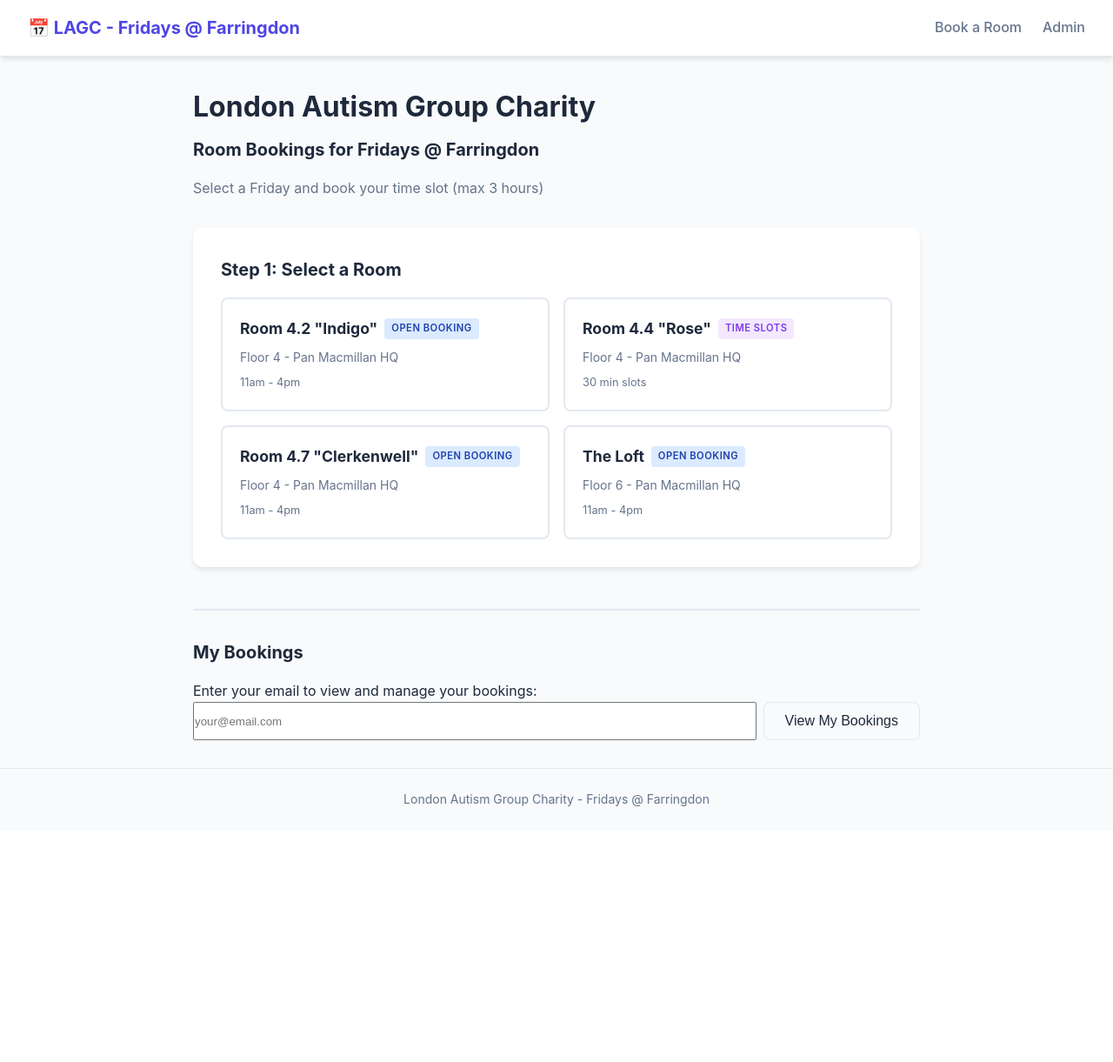
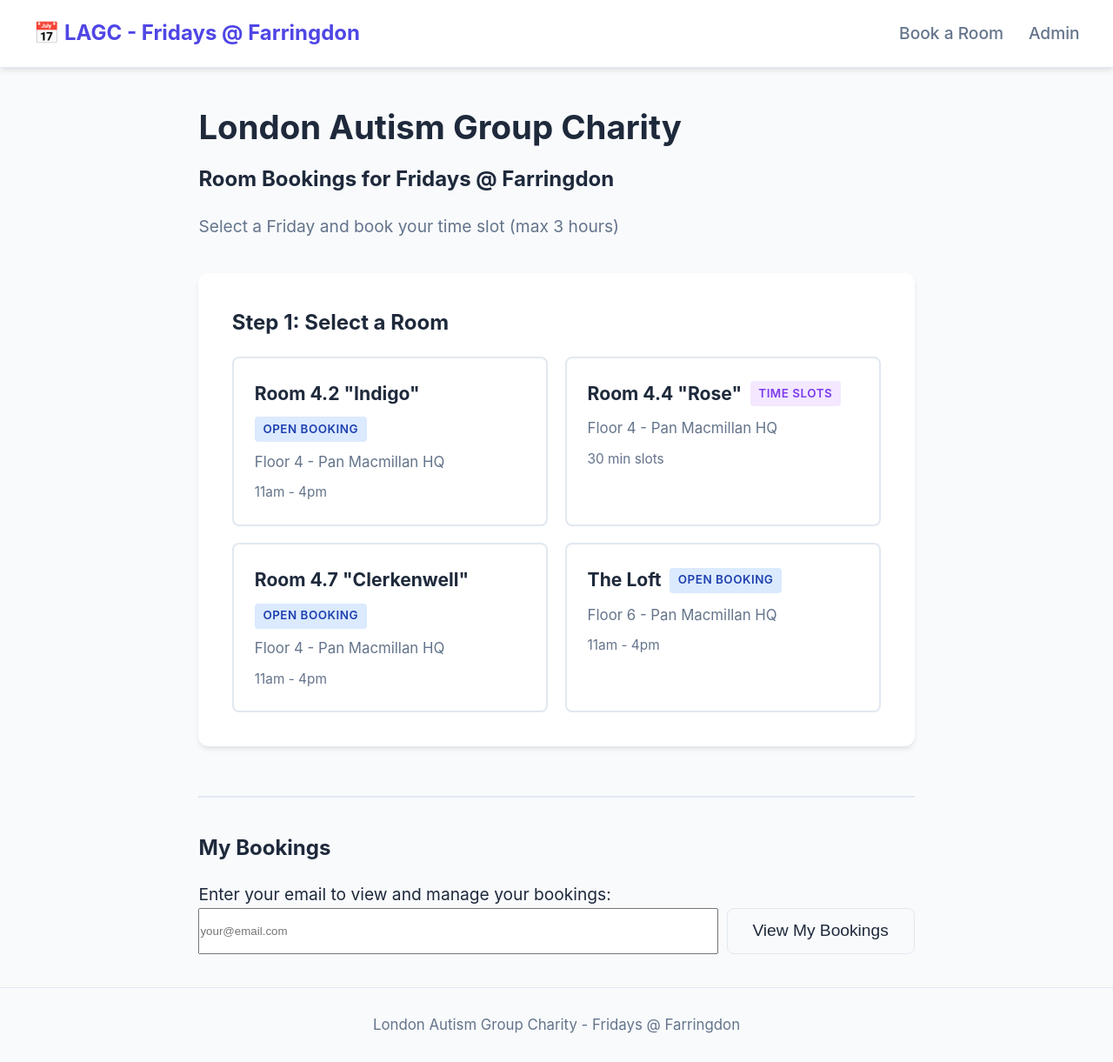
Before and after one commit to marcjtheodore1-sketch/lagc-room-bookings, a Flask app: page /book in a window 1280 px wide. Shown: the whole page at 87% size. Before the commit the page ends 927 px from the top, so only its background shows below. Run offline with Flask 3, Linux system fonts and the light colour scheme; data comes from the database, SQL or seed files in the repository.

Commit message:
Increase all text size by 20% site-wide

```diff
--- a/static/css/style.css
+++ b/static/css/style.css
@@ -24,6 +24,10 @@
     margin: 0;
     padding: 0;
     box-sizing: border-box;
+}
+
+html {
+    font-size: 120%;
 }
 
 body {
```
